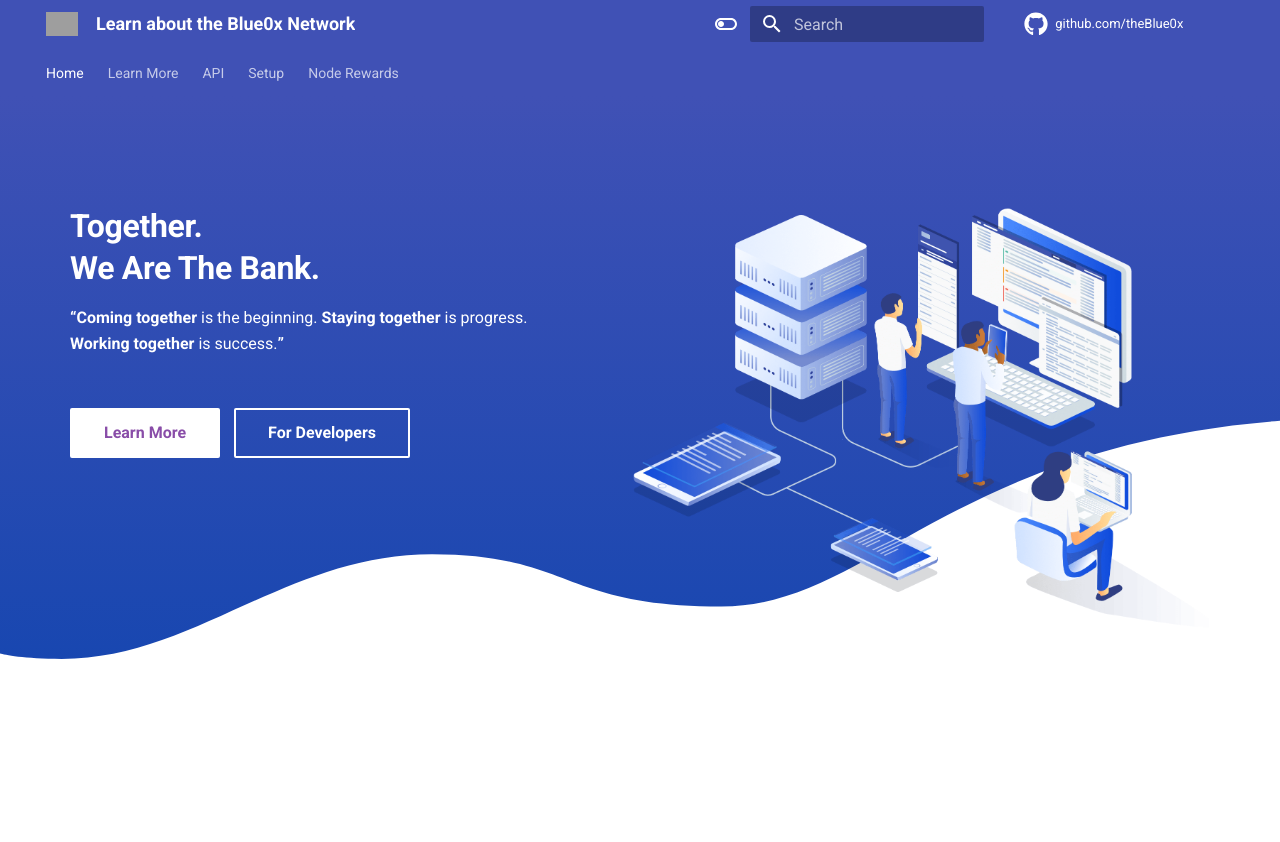
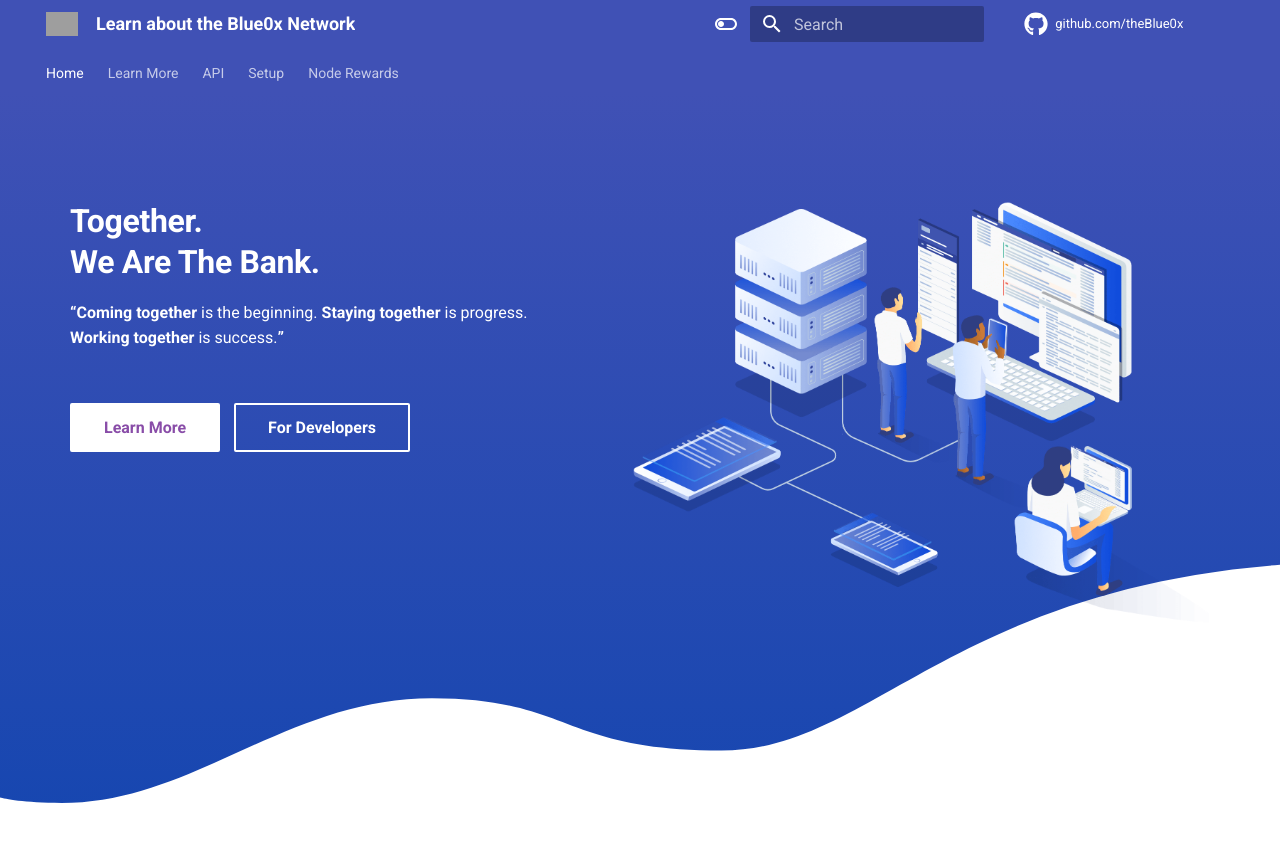
Before and after one commit to theBlue0x/docs, an MkDocs documentation site: the page built from docs/index.md, in a window 1280 px wide. Shown: the top 842 px of the page. Built offline with MkDocs 1.6.1 and Material for MkDocs 9.7.7, drawn with Linux system fonts in a browser that asks for light colours; grey boxes are pictures that could not be loaded.

Commit message:
fixed css

```diff
--- a/material/overrides/main-style.html
+++ b/material/overrides/main-style.html
@@ -9,6 +9,9 @@
 
     body {
         background-color: white;
+        width: 100vw;
+        height: 100vh;
+        position: fixed;
 
     }
 
```
